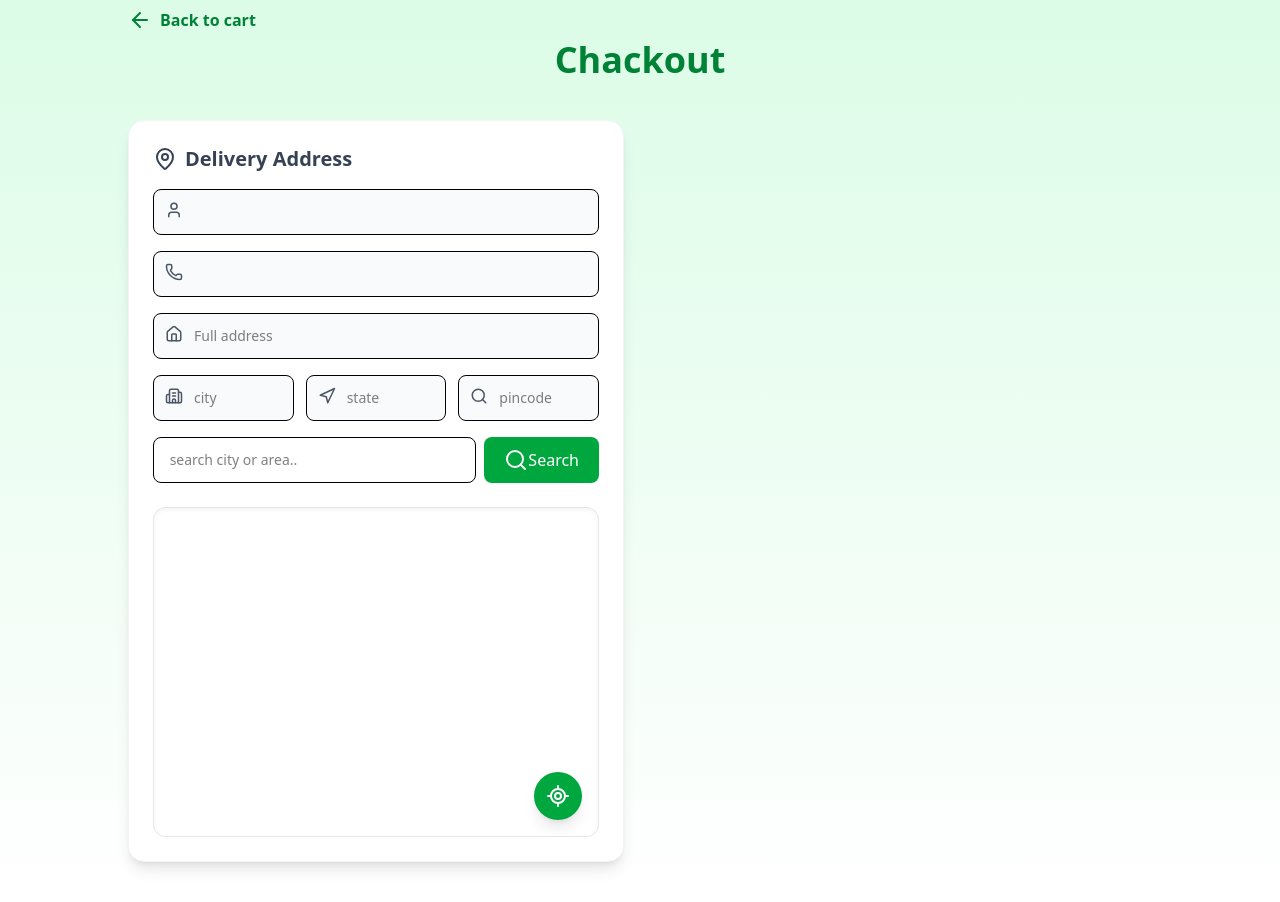
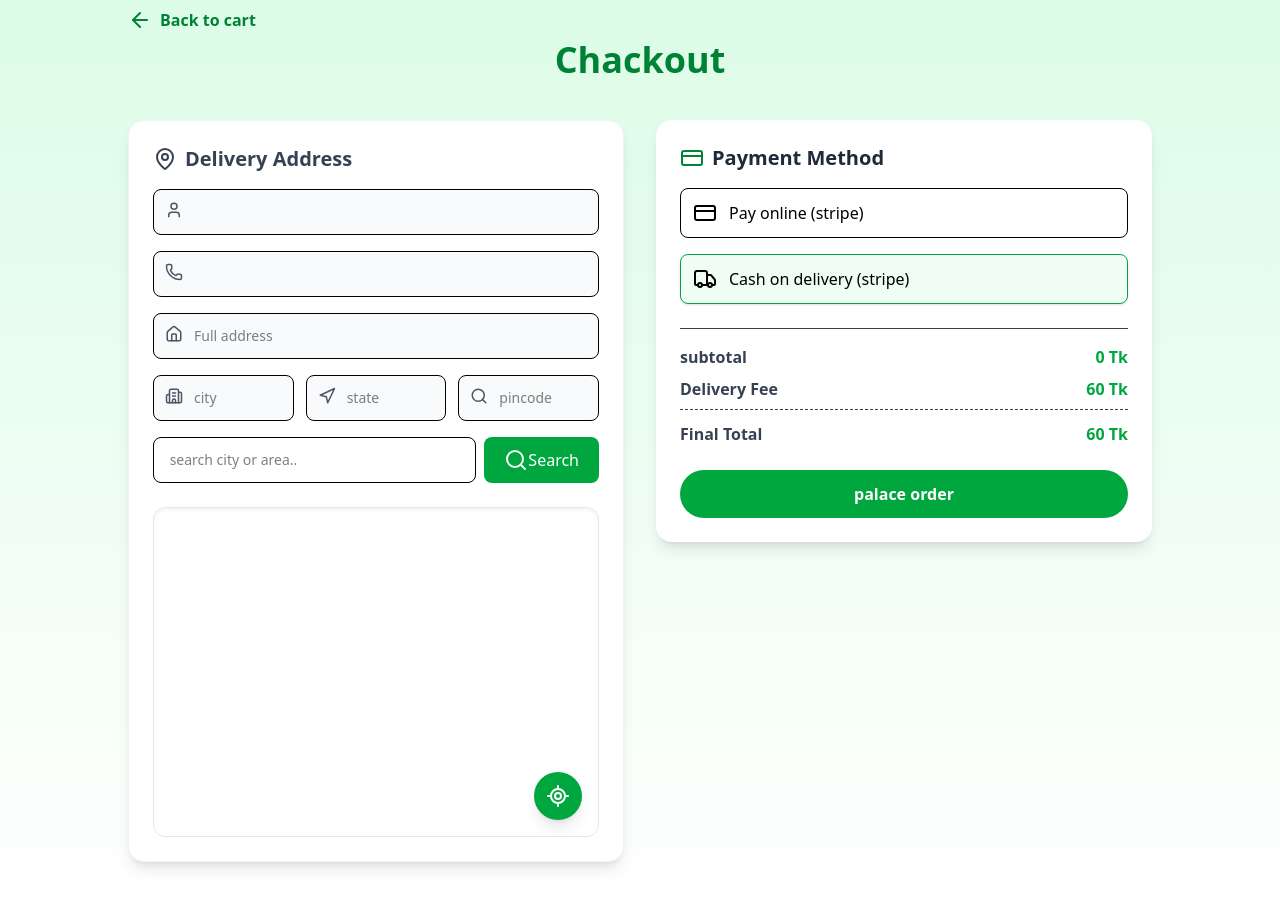
Before and after one commit to Tushar3232/Snapcart, a Next.js app: page /user/checkout in a window 1280 px wide. Built offline with nearby package versions, Linux system fonts and the light colour scheme; no server answers.

Commit message:
Created payment method and place order form

```diff
--- a/src/app/user/checkout/page.tsx
+++ b/src/app/user/checkout/page.tsx
@@ -1,6 +1,6 @@
 "use client"
 import { RootState } from '@/redux/store';
-import { ArrowLeft, Building2, Home, LocateFixed, MapPin, Navigation, Phone, Search, User } from 'lucide-react';
+import { ArrowLeft, Building2, CreditCard, Home, LocateFixed, MapPin, Navigation, Phone, Search, Truck, User } from 'lucide-react';
 import { motion } from 'motion/react';
 import { useRouter } from 'next/navigation';
 import { useEffect, useState } from 'react';
@@ -19,6 +19,7 @@ const markerIcon = new L.Icon({
 const Checkout = () => {
     const router = useRouter()
     const { userData } = useSelector((state: RootState) => state.user)
+    const { subTotal, deliveryFee, finalTotal } = useSelector((state: RootState) => state.cart)
     const [address, setAddress] = useState({
         fullname: "",
         mobile: "",
@@ -29,6 +30,7 @@ const Checkout = () => {
     })
     const [searchQuery, setSearchQueary] = useState("")
     const [position, setPosition] = useState<[number, number] | null>(null)
+    const [paymentMethod, setPaymentMathode] = useState<"cod" | "online">("cod")
 
     useEffect(() => {
         if (navigator.geolocation) {
@@ -134,7 +136,7 @@ const Checkout = () => {
                 Chackout
             </motion.h1>
 
-            <div className=' grid md:grid-cols-2 gap-8'>
+            <div className=' grid md:grid-cols-2 gap-8 items-start'>
                 <motion.div
                     initial={{ opacity: 0, x: -20 }}
                     animate={{ opacity: 1, x: 0 }}
@@ -262,7 +264,58 @@ const Checkout = () => {
                     </div>
                 </motion.div>
 
+                <motion.div
+                    initial={{ opacity: 0, x: 20 }}
+                    animate={{ opacity: 1, x: 0 }}
+                    transition={{ duration: 0.3 }}
+                    className=' bg-white rounded-2xl shadow-lg hover:shadow-xl transition-all duration-300 p-6 border-gray-100'
+                >
+                    <h2 className=' text-xl font-semibold text-gray-800 mb-4 flex items-center gap-2'>
+                        <CreditCard className=' text-green-700' />  Payment Method
+                    </h2>
+                    <div className=' space-y-4 mb-6'>
+                        <button
+                            onClick={() => setPaymentMathode("online")}
+                            className={`flex items-center gap-3 w-full border rounded-lg p-3 transition-all ${paymentMethod === "online"
+                                ? "border-green-600 bg-green-50 shadow-sm"
+                                : "hover:bg-gray-50"
+                                }`}>
+                            <CreditCard /> <span>Pay online (stripe)</span>
+                        </button>
 
+                        <button
+                            onClick={() => setPaymentMathode("cod")}
+                            className={`flex items-center gap-3 w-full border rounded-lg p-3 transition-all ${paymentMethod === "cod"
+                                ? "border-green-600 bg-green-50 shadow-sm"
+                                : "hover:bg-gray-50"
+                                }`}>
+                            <Truck /> <span>Cash on delivery (stripe)</span>
+                        </button>
+                    </div>
+                    <div className=' border-t pt-4 text-gray-700 space-y-2 text-sm sm:text-base'>
+                        <div className=' flex justify-between'>
+                            <span className=' font-semibold'>subtotal</span>
+                            <span className=' font-semibold text-green-600'> {subTotal} Tk </span>
+                        </div>
+                        <div className=' flex justify-between'>
+                            <span className=' font-semibold'>Delivery Fee</span>
+                            <span className=' font-semibold text-green-600'> {deliveryFee} Tk </span>
+                        </div>
+                        <div className=' flex justify-between font-bold border-t border-dashed pt-3'>
+                            <span className=' font-semibold'>Final Total</span>
+                            <span className=' font-semibold text-green-600'> {finalTotal} Tk </span>
+                        </div>
+
+                    </div>
+                   <motion.button
+                   whileTap={{scale:0.9}}
+                   className=' w-full mt-6 bg-green-600 text-white py-3 rounded-full hover:bg-green-700 transition-all font-semibold'
+                   >
+                    {
+                        paymentMethod==="cod" ? "palace order" : "Pay & Place Order"
+                    }
+                   </motion.button>
+                </motion.div>
 
             </div>
 
```
